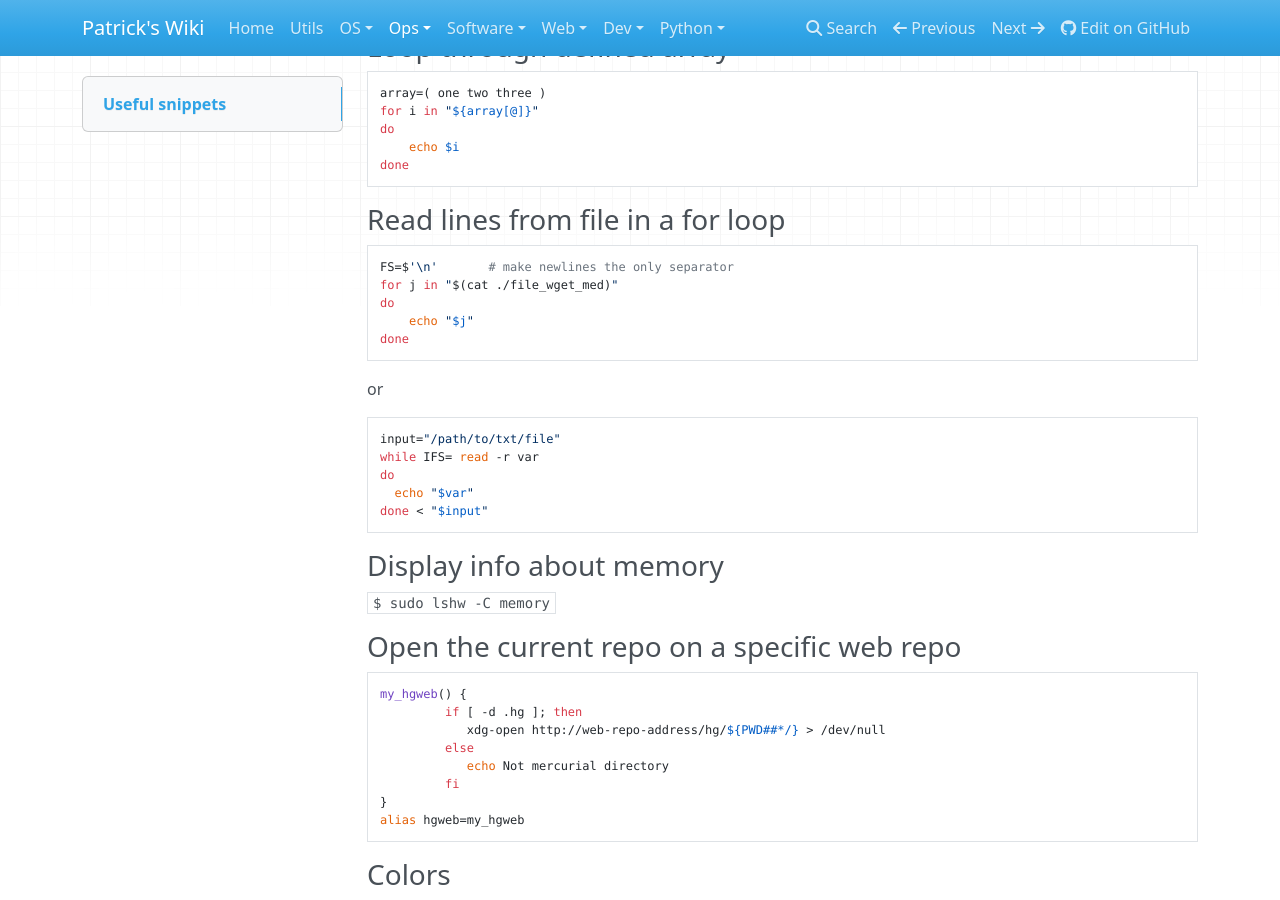
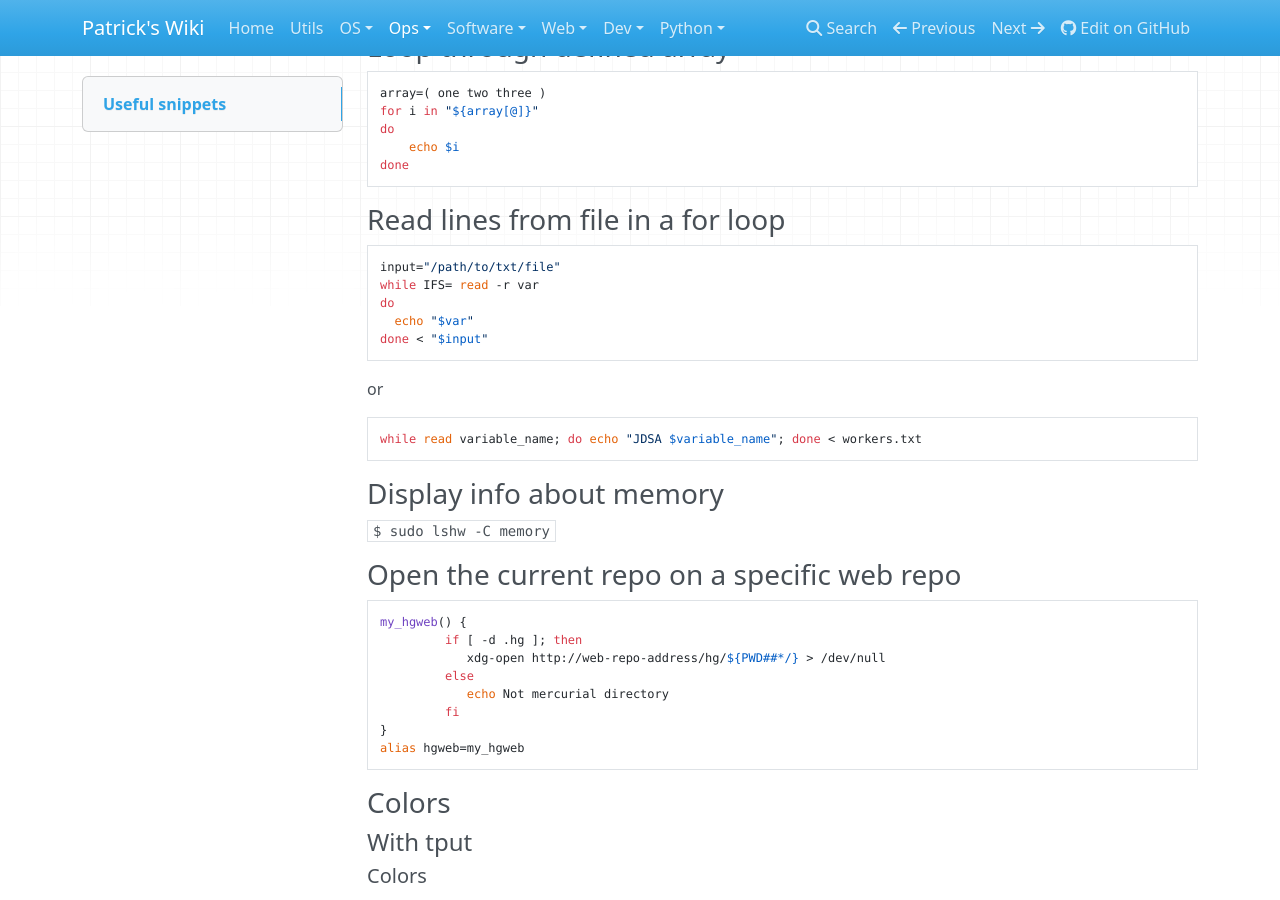
Before and after one commit to patsancu/wiki, an MkDocs documentation site: the page built from docs/Ops/Shell/Shell.md, in a window 1280 px wide and 900 px high, scrolled down 5245 px. Built offline with MkDocs 1.6.1, drawn with Linux system fonts in a browser that asks for light colours; nearby versions of some CDN libraries.

Commit message:
bash correct for loop in file

````diff
--- a/docs/Ops/Shell/Shell.md
+++ b/docs/Ops/Shell/Shell.md
@@ -241,20 +241,17 @@ done
 
 ### Read lines from file in a for loop
 ```
-FS=$'\n'       # make newlines the only separator
-for j in "$(cat ./file_wget_med)"
-do
-    echo "$j"
-done
-```
-or
-
-```
 input="/path/to/txt/file"
 while IFS= read -r var
 do
   echo "$var"
 done < "$input"
+```
+
+or
+
+```
+while read variable_name; do echo "JDSA $variable_name"; done < workers.txt
 ```
 
 ### Display info about memory
````
